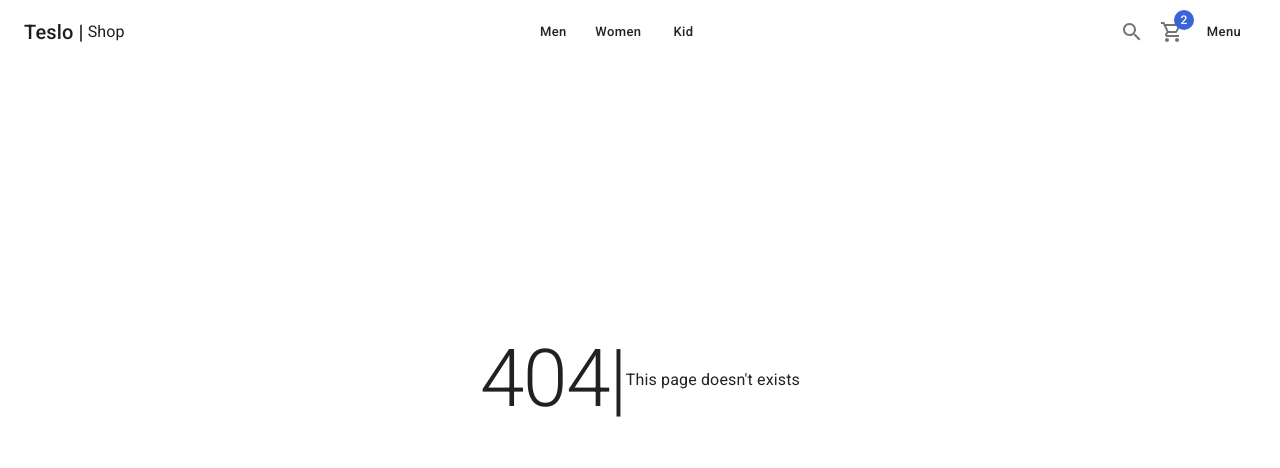
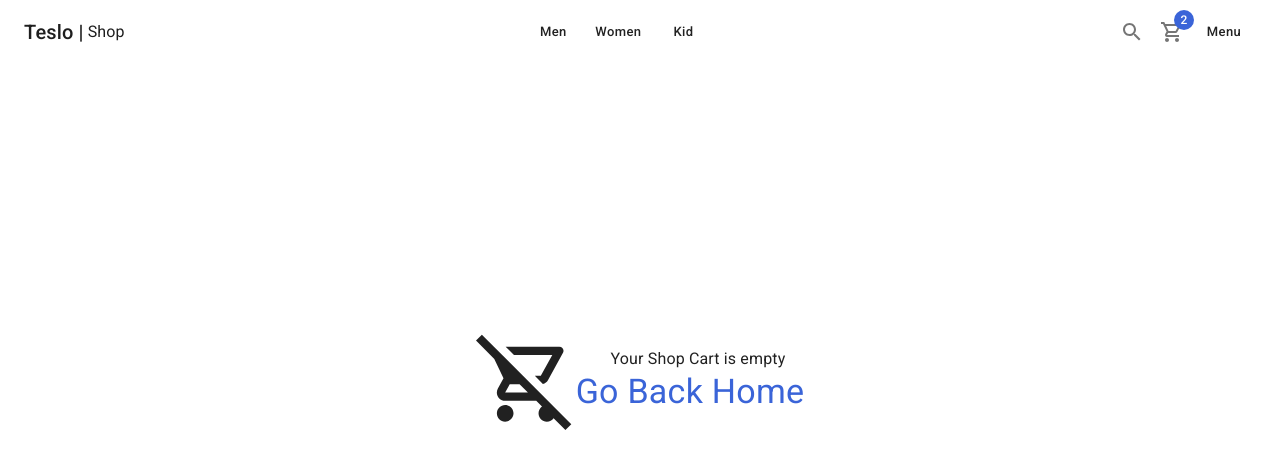
Before and after one commit to eacz/shop-nextjs, a Next.js app: page /cart/empty in a window 1280 px wide. Before the commit this address had no page. Shown: the top 468 px of the page. Built offline with nearby package versions, Linux system fonts and the light colour scheme.

Commit message:
empty shopping cart page

```diff
--- /dev/null
+++ b/src/pages/cart/empty.tsx
@@ -0,0 +1,30 @@
+import NextLink from 'next/link'
+import { Box, Link, Typography } from '@mui/material'
+import { ShopLayout } from '@/components/layouts'
+import { RemoveShoppingCartOutlined } from '@mui/icons-material'
+
+const EmptyPage = () => {
+  return (
+    <ShopLayout title='Empty Shop Cart' pageDescription='There is no products on the shop car'>
+      <Box
+        sx={{ flexDirection: { xs: 'column', sm: 'row' } }}
+        display='flex'
+        justifyContent='center'
+        alignItems='center'
+        height='calc(100vh - 200px)'
+      >
+        <RemoveShoppingCartOutlined sx={{ fontSize: 100 }} />
+        <Box display='flex' flexDirection='column' alignItems='center'>
+          <Typography marginLeft={2}>Your Shop Cart is empty</Typography>
+          <NextLink href='/' passHref style={{ textDecoration: 'none' }}>
+            <Link typography='h4' component='span' color='secondary'>
+              Go Back Home
+            </Link>
+          </NextLink>
+        </Box>
+      </Box>
+    </ShopLayout>
+  )
+}
+
+export default EmptyPage
```
